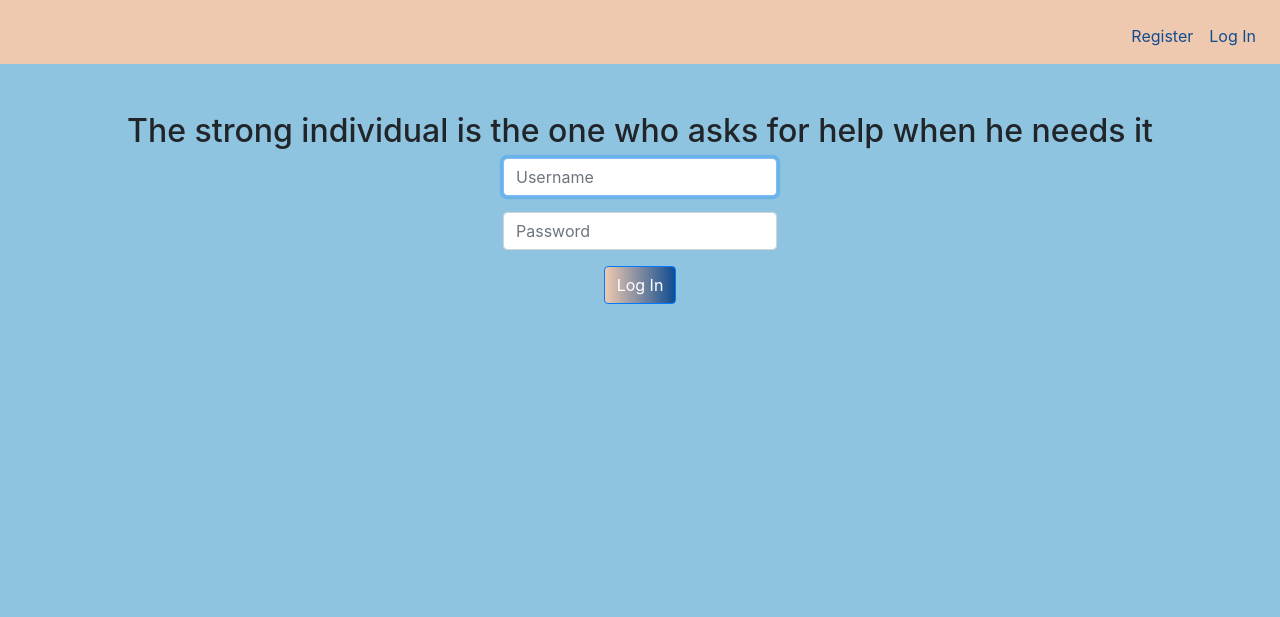
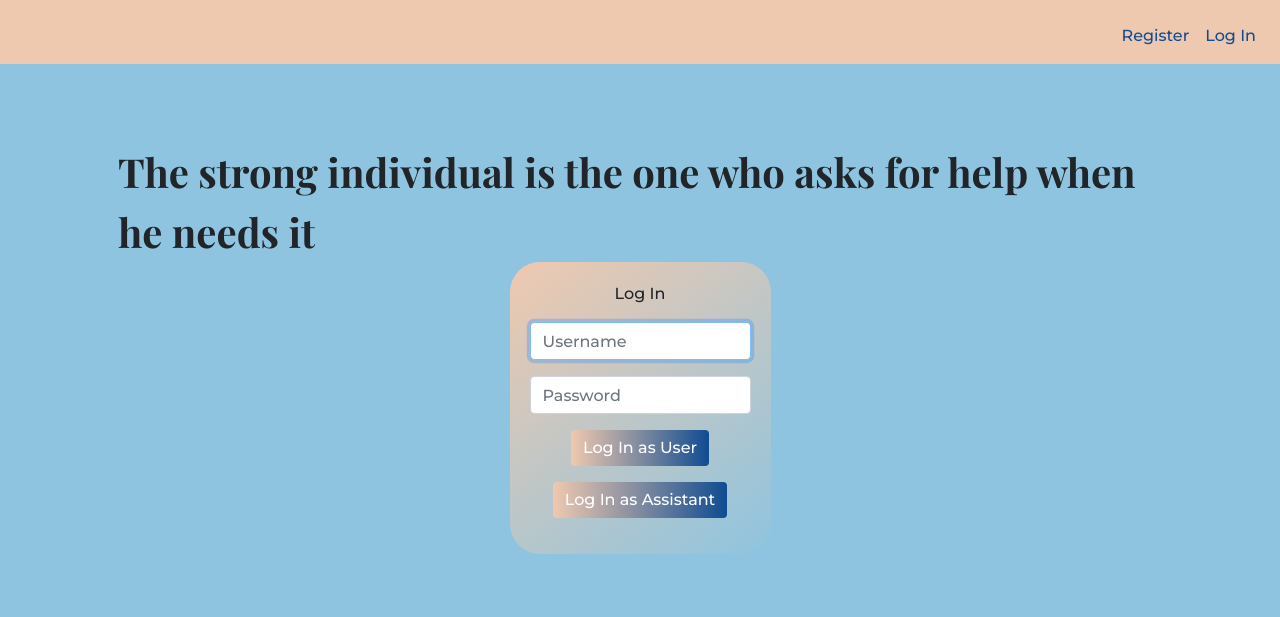
Before and after one commit to Simaom23/HelBrain, a Flask app: page /login in a window 1280 px wide. Shown: the top 617 px of the page. Run offline with Flask 2, Linux system fonts and the light colour scheme; grey boxes are pictures that could not be loaded.

Commit message:
finished login page

```diff
--- a/static/styles.css
+++ b/static/styles.css
@@ -4,6 +4,9 @@ color pallete:
 #EFC9AF
 #1F8AC0
 */
+body {
+  font-family: "Montserrat", sans-serif;
+}
 
 .navbar-custom {
   background-color: rgba(239, 201, 175, 1);
@@ -25,6 +28,25 @@ color pallete:
   /* size for brand */
   font-size: xx-large;
 }
+.nav-item {
+  transition-duration: 0.4s;
+}
+
+.nav-item:hover {
+  transform: translateY(-10%);
+  font-size: 20px;
+  background: -webkit-linear-gradient(#efc9af, #1f8ac0);
+  -webkit-background-clip: text;
+  -webkit-text-fill-color: transparent;
+  transition-duration: 0.7s;
+}
+
+.quote {
+  padding-top: 30px;
+  font-size: 40px;
+  font-family: "Playfair Display", serif;
+  text-align: left;
+}
 
 .gradient {
   background: linear-gradient(
@@ -33,6 +55,19 @@ color pallete:
       rgba(16, 76, 145, 1)
     ),
     url(https://grainy-gradients.vercel.app/noise.svg);
+  border: none;
+}
+.card {
+  /* Center form controls */
+  display: inline-block;
+  width: auto;
+  border-radius: 30px;
+  background: linear-gradient(
+    142.14deg,
+    #efc9af 0%,
+    rgba(239, 201, 175, 0) 100%
+  );
+  border: none;
 }
 
 main .form-control {
--- a/templates/layout.html
+++ b/templates/layout.html
@@ -14,6 +14,10 @@
         <link href="/static/" rel="icon">
 
         <link href="/static/styles.css" rel="stylesheet">
+
+        <link rel="preconnect" href="https://fonts.googleapis.com">
+        <link rel="preconnect" href="https://fonts.gstatic.com" crossorigin>
+        <link href="https://fonts.googleapis.com/css2?family=Montserrat:wght@500&family=Playfair+Display:wght@700&display=swap" rel="stylesheet">
 
         <!-- http://getbootstrap.com/docs/4.5/ -->
         <script src="https://code.jquery.com/jquery-3.5.1.slim.min.js" integrity="sha384-DfXdz2htPH0lsSSs5nCTpuj/zy4C+OGpamoFVy38MVBnE+IbbVYUew+OrCXaRkfj" crossorigin="anonymous"></script>
--- a/templates/login.html
+++ b/templates/login.html
@@ -6,11 +6,15 @@
 
 {% block main %}
 <div class="form-group">
+
     <div class="quote">
-        <h2>The strong individual is the one
-        who asks for help when he needs it<h2>
+        The strong individual is the one
+        who asks for help when he needs it
     </div>
-    <div class="login">
+
+    <div class="card text-center">
+        <div class="card-body">
+            <div class="form-group">Log In</div>
             <form action="/login" method="post">
                 <div class="form-group">
                     <input autocomplete="off" autofocus class="form-control" name="username" placeholder="Username" type="text">
@@ -18,8 +22,14 @@
                 <div class="form-group">
                     <input class="form-control" name="password" placeholder="Password" type="password">
                 </div>
-            <button class="btn btn-primary gradient" type="submit">Log In</button>
+                <div class="form-group">
+                    <button class="btn btn-primary gradient" type="submit">Log In as User</button>
+                </div>
+                <div class="form-group">
+                    <button class="btn btn-primary gradient" type="submit">Log In as Assistant</button>
+                </div>
             </form>
         </div>
     </div>
+</div>
 {% endblock %}
```
Also changed, not shown: static/background.png (added). Lines whose indentation alone changed are shown as unchanged.
